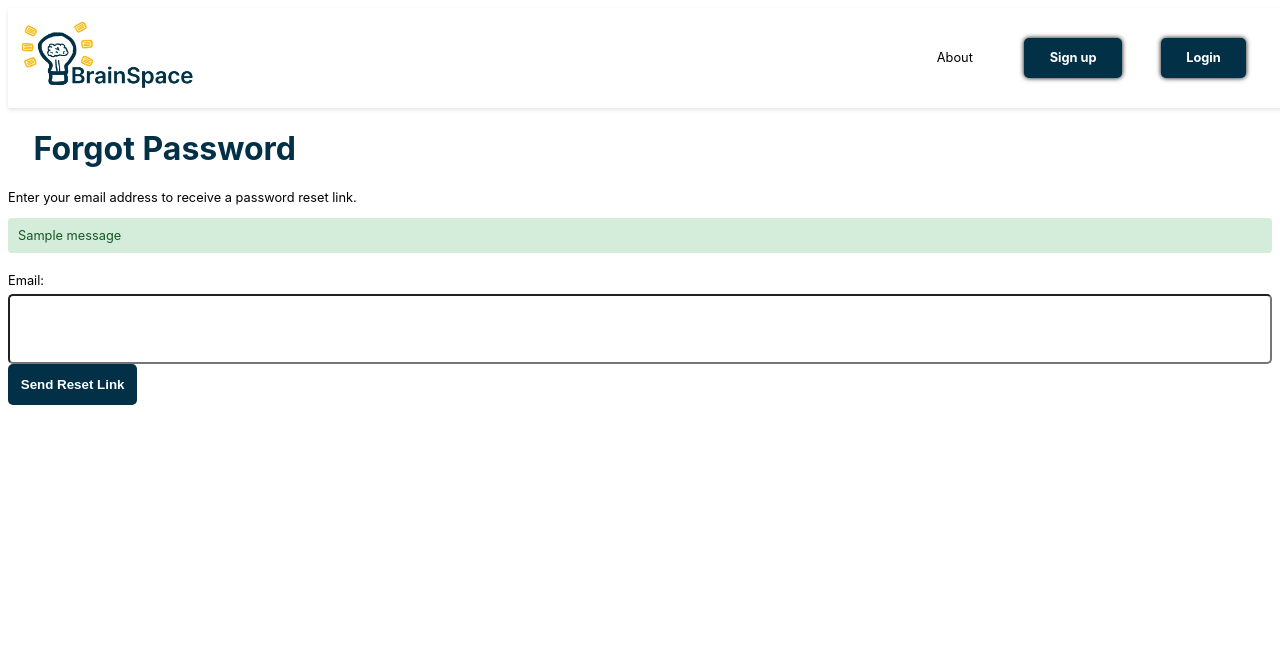
After one commit to EmmaChantrey/flashcards, a Django app: page /forgot-password/ in a window 1280 px wide. The commit adds this page. Shown: the top 645 px of the page. Run offline with Django 4.2, Linux system fonts and the light colour scheme; one stand-in notice (Sample message) is shown.

Commit message:
password reset option

```diff
--- /dev/null
+++ b/cards/templates/cards/forgot_password.html
@@ -0,0 +1,27 @@
+{% extends 'cards/header.html' %}
+
+{% block title %}Forgot Password{% endblock %}
+
+{% block content %}
+<div class="forgot-password-container">
+    <h1>Forgot Password</h1>
+    <p>Enter your email address to receive a password reset link.</p>
+
+    {% if messages %}
+    <div class="messages">
+        {% for message in messages %}
+        <div class="alert {% if message.tags %}alert-{{ message.tags }}{% endif %}">
+            {{ message }}
+        </div>
+        {% endfor %}
+    </div>
+    {% endif %}
+
+    <form method="post" action="{% url 'forgot_password' %}">
+        {% csrf_token %}
+        <label for="email">Email:</label>
+        <input type="email" id="email" name="email" required>
+        <button type="submit">Send Reset Link</button>
+    </form>
+</div>
+{% endblock %}
--- a/cards/templates/cards/login.html
+++ b/cards/templates/cards/login.html
@@ -15,7 +15,7 @@
                 <input type="password" id="password" name="password" placeholder="Password" required>
             </div>
             <button type="submit">Login</button>
-            <a href="" class="forgot">Forgot password</a>
+            <a href="{% url 'forgot_password' %}" class="forgot">Forgot password</a>
         </form>
         <div id="toast-container" class="toast-container"></div>
 </div>
--- a/cards/urls.py
+++ b/cards/urls.py
@@ -102,4 +102,7 @@ urlpatterns = [
 
     path('settings/delete-account/', views.delete_account, name='delete_account'),
 
+    path('forgot-password/', views.forgot_password, name='forgot_password'),
+
+    path('reset-password-confirm/<uidb64>/<token>/', views.reset_password_confirm, name='reset_password_confirm'),
 ]
--- a/cards/views.py
+++ b/cards/views.py
@@ -27,6 +27,10 @@ from spaced_repetition import get_lineup, get_overdue_flashcards, ease_factor_ca
 from django.contrib.auth.password_validation import validate_password
 from django.core.exceptions import ValidationError
 from django.template.loader import render_to_string
+from django.utils.http import urlsafe_base64_encode, urlsafe_base64_decode
+from django.utils.encoding import force_bytes
+from django.contrib.auth.tokens import default_token_generator
+from django.contrib.auth import get_user_model
 
 import nltk
 nltk.download('punkt_tab')
@@ -1097,6 +1101,12 @@ def change_password(request):
         elif new_password != confirm_password:
             messages.error(request, "The new passwords do not match.")
         else:
+            try:
+                validate_password(new_password)
+            except ValidationError as e:
+                messages.error(request, e.messages[0])
+                return redirect('settings_page')
+
             request.user.set_password(new_password)
             request.user.save()
             update_session_auth_hash(request, request.user)  # Keep the user logged in
@@ -1112,3 +1122,64 @@ def delete_account(request):
         return redirect('landing')  # Redirect to the landing page after deletion
 
     return redirect('settings_page')
+
+
+def forgot_password(request):
+    if request.method == 'POST':
+        email = request.POST.get('email')
+
+        try:
+            user = User.objects.get(email=email)
+        except User.DoesNotExist:
+            messages.error(request, "No user found with this email address.")
+            return redirect('forgot_password')
+
+        # Generate a password reset token
+        token = default_token_generator.make_token(user)
+        uid = urlsafe_base64_encode(force_bytes(user.pk))
+
+        # Create the reset link
+        reset_link = request.build_absolute_uri(
+            reverse('reset_password_confirm', kwargs={'uidb64': uid, 'token': token})
+        )
+
+        # Send the reset email
+        send_mail(
+            'BrainSpace: Password Reset Request',
+            f'Click the link to reset your password: {reset_link}',
+            settings.DEFAULT_FROM_EMAIL,
+            [email],
+            fail_silently=False,
+        )
+
+        messages.success(request, "A password reset link has been sent to your email address.")
+        return redirect('login')
+
+    return render(request, 'cards/forgot_password.html')
+
+
+def reset_password_confirm(request, uidb64, token):
+    try:
+        uid = urlsafe_base64_decode(uidb64).decode()
+        user = get_user_model().objects.get(pk=uid)
+    except (TypeError, ValueError, OverflowError, get_user_model().DoesNotExist):
+        user = None
+
+    if user is not None and default_token_generator.check_token(user, token):
+        if request.method == 'POST':
+            new_password = request.POST.get('new_password')
+            confirm_password = request.POST.get('confirm_password')
+
+            if new_password != confirm_password:
+                messages.error(request, "Passwords do not match.")
+            else:
+                user.set_password(new_password)
+                user.save()
+                update_session_auth_hash(request, user)  # Keep the user logged in
+                messages.success(request, "Your password has been reset successfully.")
+                return redirect('login')
+    else:
+        messages.error(request, "Invalid or expired password reset link.")
+        return redirect('forgot_password')
+
+    return render(request, 'cards/reset_password_confirm.html', {'uidb64': uidb64, 'token': token})
```
Also changed, not shown: cards/templates/cards/reset_password_confirm.html (added, +29 -0 lines), db.sqlite3.
